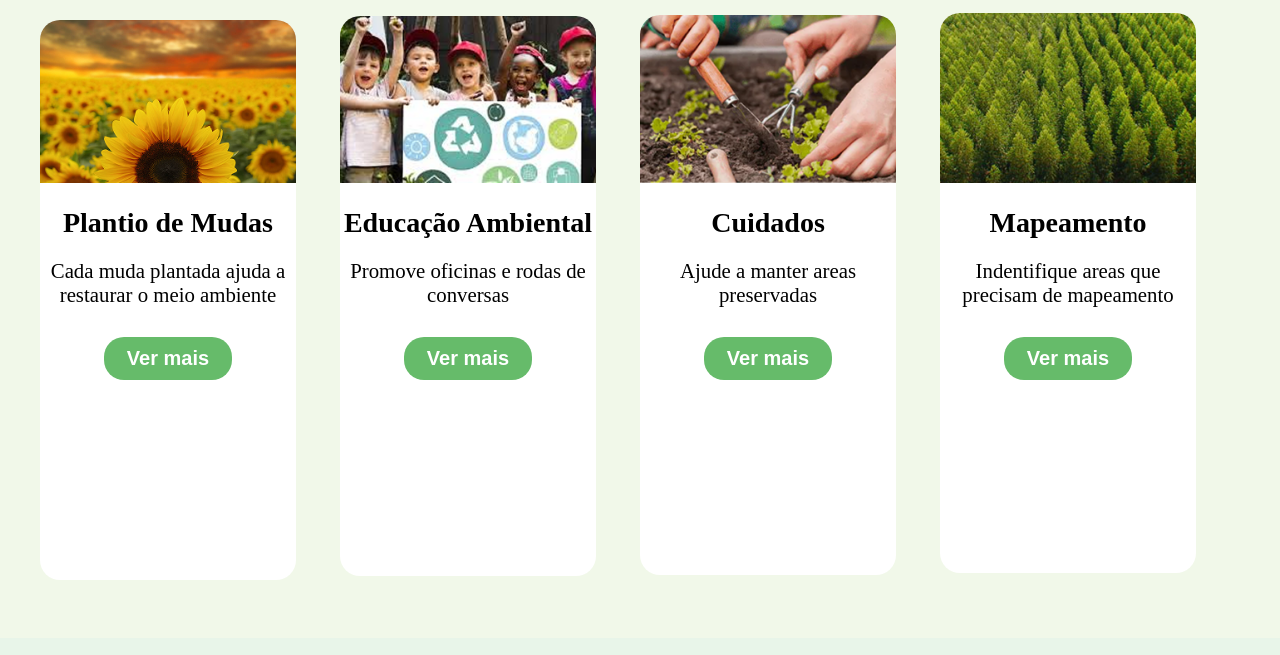
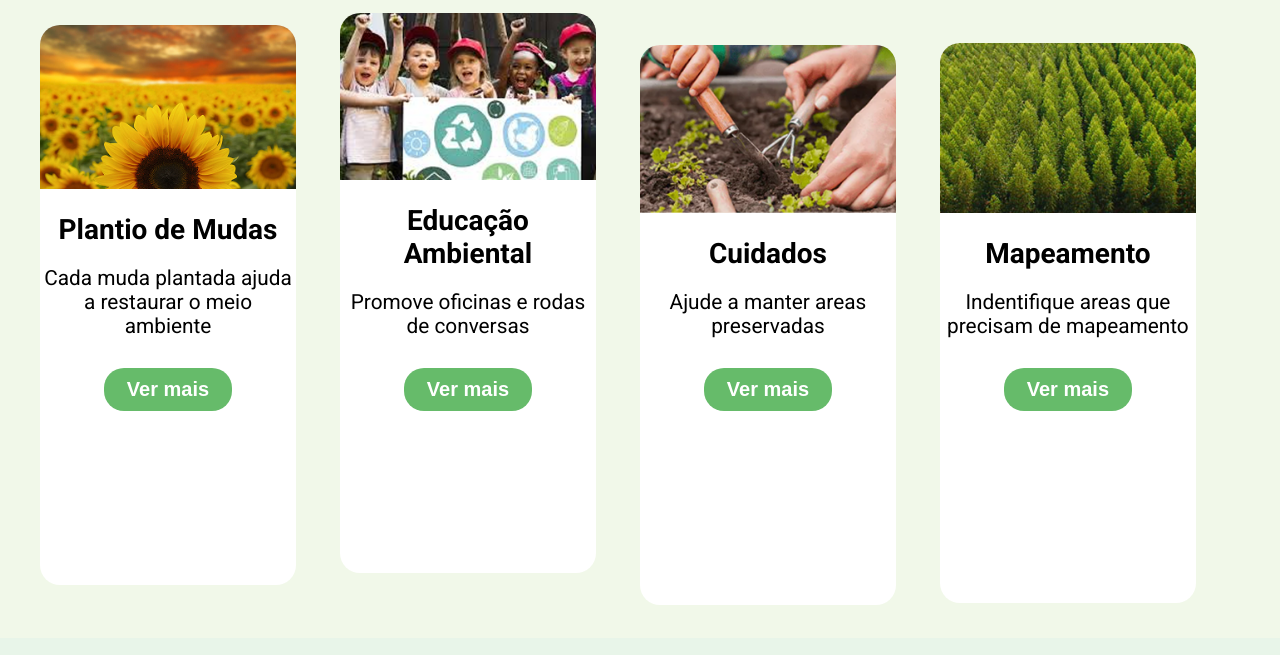
Before and after one commit to FranciscoRodrigues1/verde-acao, a plain HTML site: page index.html in a window 1280 px wide. Shown: the part 802-1457 px from the top of the page. Drawn offline with Linux system fonts and the light colour scheme; a web font is replaced by a local one.

Commit message:
colocando a fonte nod card

```diff
--- a/style.scss
+++ b/style.scss
@@ -90,6 +90,7 @@ header{
 }
 
 *.cards {
+    font-family: "Roboto", sans-serif;
     background-color: #F1F8E9;
     height: 80vh;
     //border: solid 5px blue;
@@ -106,6 +107,7 @@ header{
     margin-top: 15px;
     margin-left: 40px;
     text-align: center;
+    font-family: "Roboto", sans-serif;
 
     img {
         width: 100%;
```
Also changed, not shown: style.css, 1 other file.
